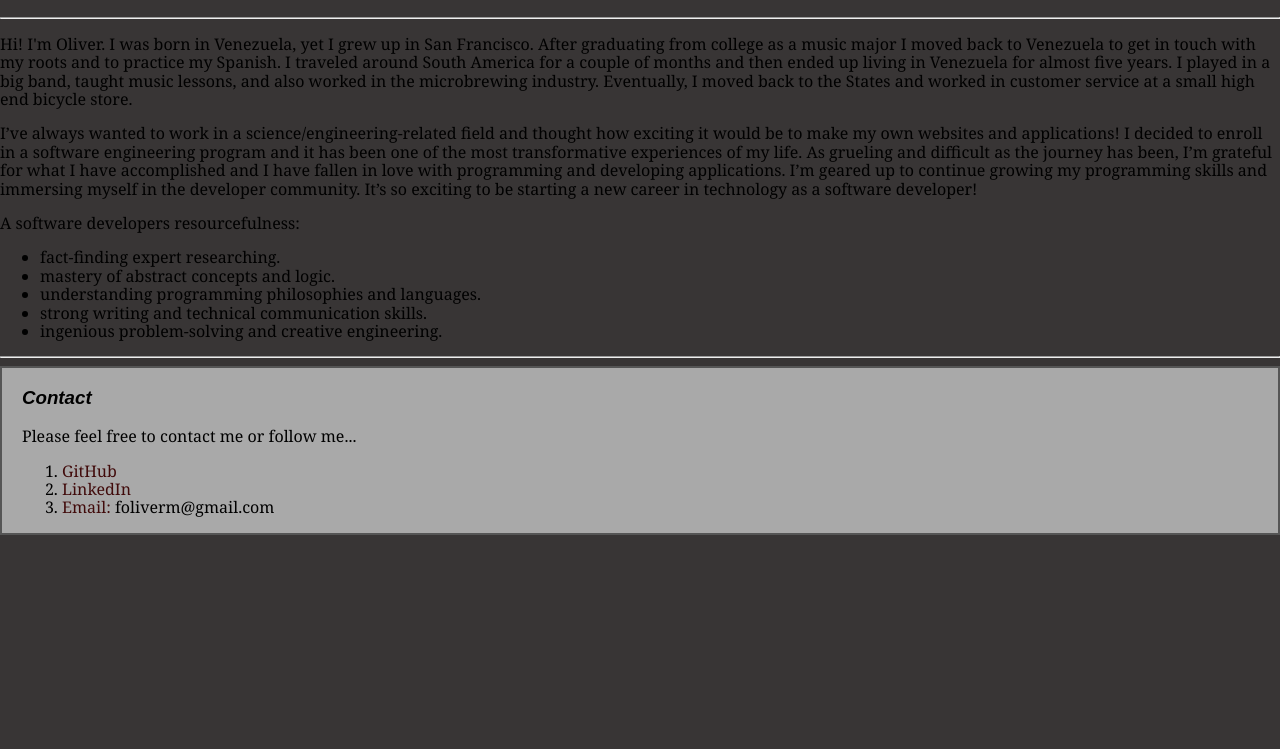
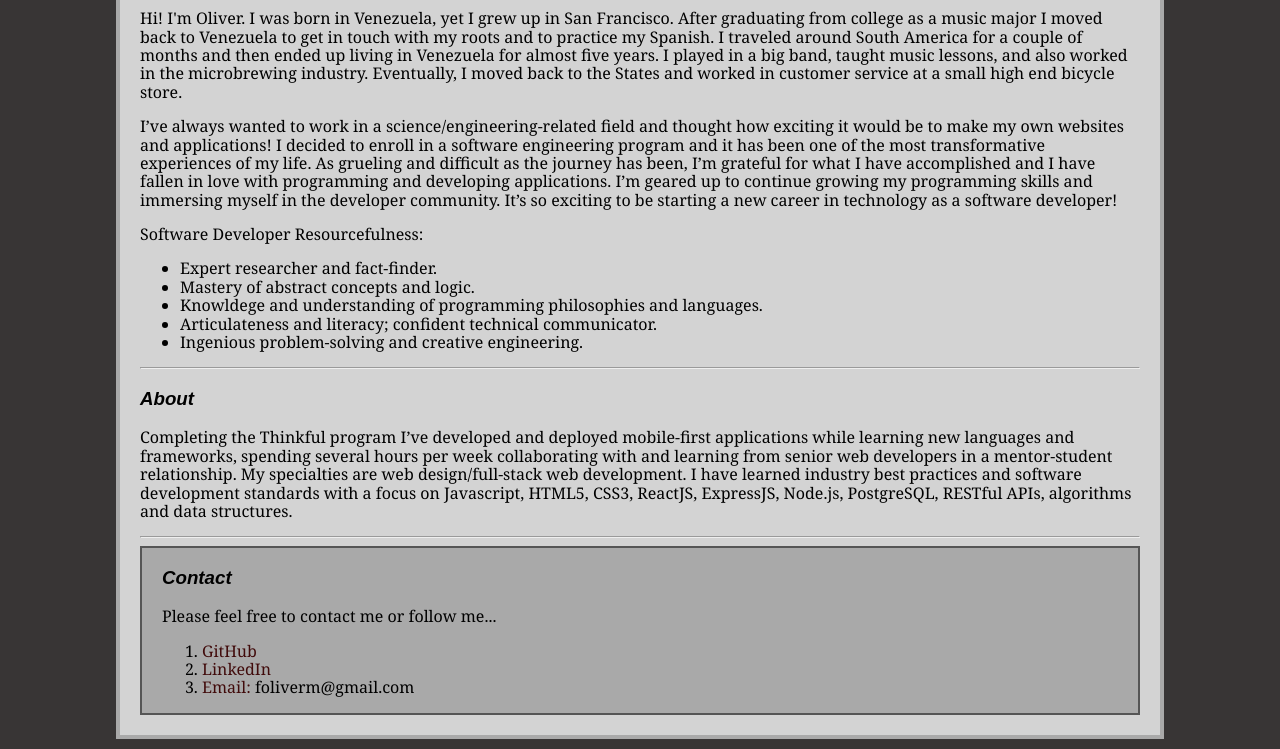
Before and after one commit to folivermm/portfolio, a plain HTML site: page index.html in a window 1280 px wide. Shown: the part 351-1100 px from the top of the page. Before the commit the page ends 886 px from the top, so only its background shows below. Drawn offline with nearby package versions, Linux system fonts and the light colour scheme.

Commit message:
background and containter

```diff
--- a/index.html
+++ b/index.html
@@ -6,13 +6,14 @@
     <meta name="viewport" content="width=device-width">
     <title>Portfolio Project</title>
     <link rel="stylesheet" href="https://cdnjs.cloudflare.com/ajax/libs/normalize/8.0.1/normalize.min.css" />
-    <link href="index.css" rel="stylesheet" type="text/css" />
+    <link href="style.css" rel="stylesheet" type="text/css" />
 </head>
 
 <body>
+    <div class="container">
         <header>
             <div class="header-content">
-            <img src="oliver_resume_3.jpg" alt="picture of me" class="profile-image">
+                <img src="folivermm.jpeg" alt="picture of me" class="profile-image">
                 <div class="header-text">
                     <h1>Oliver Magrane</h1>
                     <h4>Software Developer</h4>
@@ -30,9 +31,12 @@
             <hr>
 
             <p>
-            Hi! I'm Oliver. I was born in Venezuela, yet I grew up in San Francisco. After graduating from college as a
-            music major I moved back to Venezuela to get in touch with my roots and to practice my Spanish. I traveled
-            around South America for a couple of months and then ended up living in Venezuela for almost five years. I
+                Hi! I'm Oliver. I was born in Venezuela, yet I grew up in San Francisco. After graduating from college
+                as a
+                music major I moved back to Venezuela to get in touch with my roots and to practice my Spanish. I
+                traveled
+                around South America for a couple of months and then ended up living in Venezuela for almost five years.
+                I
                 played in a big band, taught music lessons, and also worked in the microbrewing industry. Eventually, I
                 moved back to the States and worked in customer service at a small high end bicycle store.
             </p>
@@ -49,15 +53,31 @@
                 developer community. It’s so exciting to be starting a new career in
                 technology as a software developer!
             </p>
-        <p>A software developers resourcefulness:</p>
+            <p>Software Developer Resourcefulness:</p>
             <ul class="list1">
-            <li>fact-finding expert researching.</li>
-            <li>mastery of abstract concepts and logic.</li>
-            <li>understanding programming philosophies and languages.</li>
-            <li>strong writing and technical communication skills.</li>
-            <li>ingenious problem-solving and creative engineering. </li>
+                <li>Expert researcher and fact-finder.</li>
+                <li>Mastery of abstract concepts and logic.</li>
+                <li>Knowldege and understanding of programming philosophies and languages.</li>
+                <li>Articulateness and literacy; confident technical communicator.</li>
+                <li>Ingenious problem-solving and creative engineering.</li>
             </ul>
             <hr>
+
+            <article>
+                <h3>About</h3>
+                <p>Completing the Thinkful program I’ve developed and deployed
+                    mobile-first applications while learning new languages and
+                    frameworks, spending several hours per week collaborating
+                    with and learning from senior web developers in a mentor-student
+                    relationship. My specialties are web design/full-stack web
+                    development. I have learned industry best practices and software
+                    development standards with a focus on Javascript, HTML5, CSS3,
+                    ReactJS, ExpressJS, Node.js, PostgreSQL, RESTful APIs, algorithms
+                    and data structures.
+                </p>
+            </article>
+
+            <hr />
 
             <!-- Contact -->
             <footer>
@@ -65,13 +85,15 @@
                 <p>Please feel free to contact me or follow me...</p>
                 <ol>
                     <li><a href="https://github.com/folivermm" target="_blank">GitHub</a></li>
-                <li><a href="https://www.linkedin.com/in/oliver-magrane-271857261/" target="_blank">LinkedIn</a></li>
+                    <li><a href="https://www.linkedin.com/in/oliver-magrane-271857261/" target="_blank">LinkedIn</a>
+                    </li>
                     <li><a href="mailto:foliverm@gmail.com" target="_blank">Email:</a> foliverm@gmail.com</li>
                 </ol>
             </footer>
             <script type="module" src="https://unpkg.com/ionicons@7.1.0/dist/ionicons/ionicons.esm.js"></script>
             <script nomodule src="https://unpkg.com/ionicons@7.1.0/dist/ionicons/ionicons.js"></script>
         </main>
+    </div>
 </body>
 
 </html>
--- a/index.css
+++ b/style.css
@@ -1,4 +1,4 @@
-/* styles.css */
+/* style.css */
 
 body {
     font-family: Arial, sans-serif;
@@ -7,10 +7,24 @@ body {
     background-color: rgb(56, 53, 53);
 }
 
+/*  container similar properties to .App in React app */
+.container {
+    border: 4px solid darkgrey;
+    padding: 20px;
+    max-width: 1000px;
+    margin: 10px auto;
+    background-color: lightgray;
+}
+
+
+
+
+/* header content */
 .header-content {
     overflow: auto;
 }
 
+/* profile image */
 .profile-image {
     float: left;
     max-width: 17%;
@@ -18,40 +32,48 @@ body {
     padding: 20px;
 }
 
+/*ion-icon elements within header-text */
 .header-text ion-icon {
     font-size: 2em;
     color: black;
     margin: 10px;
 }
 
+/* hover effect for ion-icon elements within header-text */
 .header-text ion-icon:hover {
     color: #009688;
 }
 
+/* Style for header-text div */
 .header-text {
     margin-top: 30px;
 }
 
+/* h2 and h3 elements with italic font style */
 h2,
 h3 {
     font-style: italic;
 }
 
+/* li and p elements with specified font family */
 li,
 p {
     font-family: Cambria, Arial;
 }
 
+/* Add hover effect for all links */
 a:hover {
     color: #009688;
 }
 
+/* Style the header */
 header {
     background-color: darkgrey;
     color: black;
     border: 2px solid #555;
 }
 
+/* Style the footer */
 footer {
     background-color: darkgrey;
     color: black;
@@ -59,6 +81,7 @@ footer {
     padding-left: 20px;
 }
 
+/* links within the footer */
 footer a {
     color: rgb(65, 11, 11);
     text-decoration: none;
```
Also changed, not shown: folivermm.jpeg (added), oliver_resume_3.jpg (deleted). Lines whose indentation alone changed are shown as unchanged.
